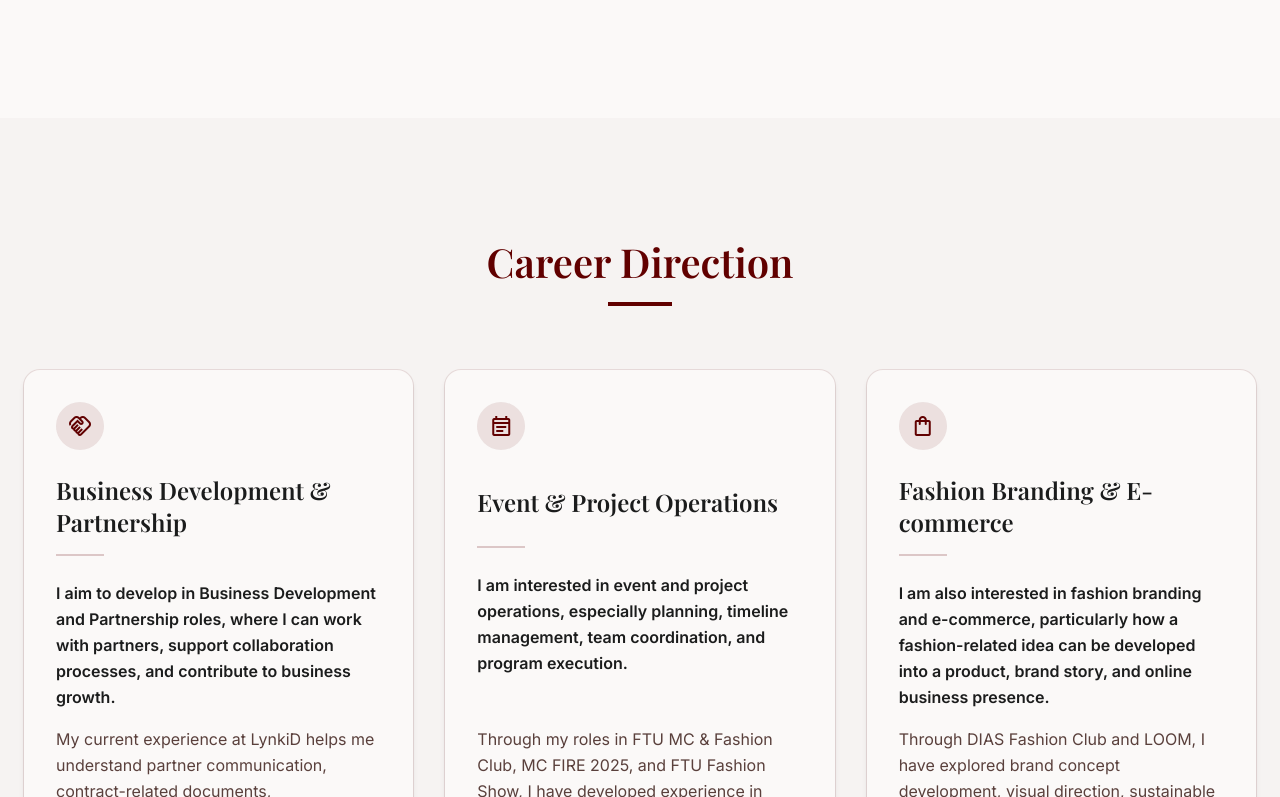
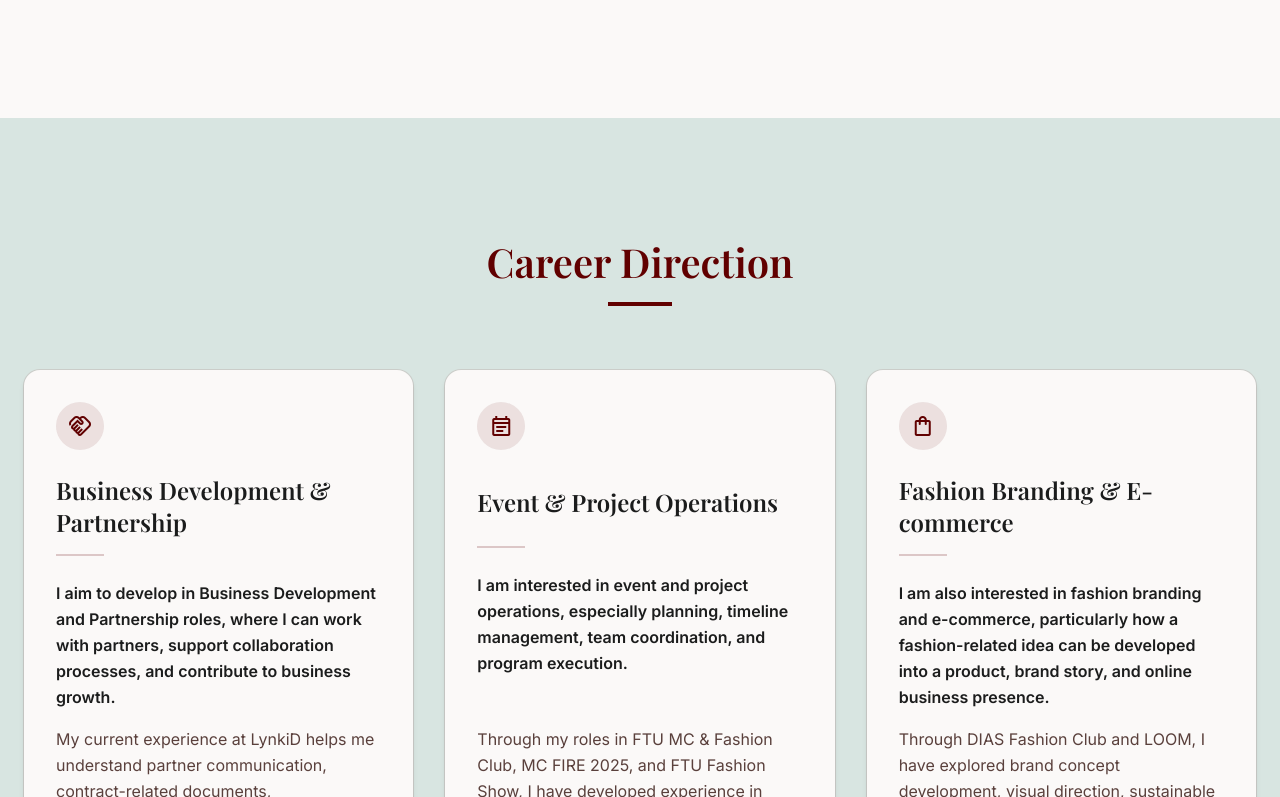
Before and after one commit to Trungs0002/portfolio-huyen, a React (Create React App) app: page / in a window 1280 px wide. Shown: the part 1603-2400 px from the top of the page. Built offline with nearby package versions, Linux system fonts and the light colour scheme.

Commit message:
feat: add CareerDirection component to showcase career goals and professional experience

```diff
--- a/src/components/CareerDirection.js
+++ b/src/components/CareerDirection.js
@@ -23,7 +23,7 @@ const CareerDirection = () => {
   ];
 
   return (
-    <section className="section-block py-section-padding-mobile md:py-section-padding-desktop px-gutter bg-surface-container-low" id="career">
+    <section className="section-block py-section-padding-mobile md:py-section-padding-desktop px-gutter bg-secondary-container" id="career">
       <div className="max-w-container-max mx-auto reveal-on-scroll">
         <div className="text-center mb-16">
           <h2 className="font-headline-lg text-headline-lg text-primary mb-4">Career Direction</h2>
```
